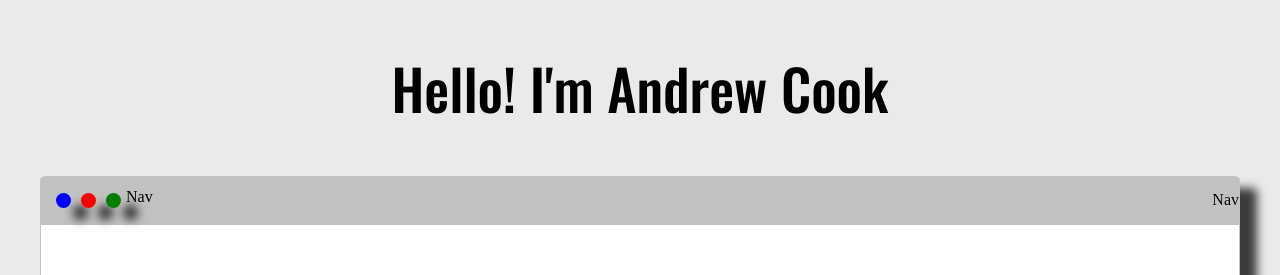
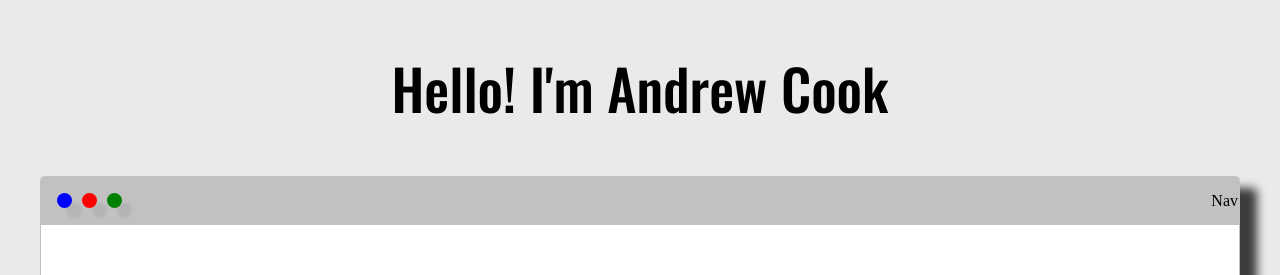
Before and after one commit to atcook68/Website01, a plain HTML site: page index.html in a window 1280 px wide. Shown: the top 275 px of the page. Drawn offline with nearby package versions, Linux system fonts and the light colour scheme.

Commit message:
Made the browser dots more opaque. They were quite dark.

```diff
--- a/default.css
+++ b/default.css
@@ -81,6 +81,7 @@ grid-template-areas:
 }
 
 .nav-wrapper{
+    border: 1px solid var(--borderColor);
     grid-area: nav-wrapper;
 border-bottom: 1px solid var(--borderColor);
 display: flex;
@@ -112,9 +113,9 @@ background-color: var(--borderColor);
     /*Inline the dots with a margin*/
     margin: 5px;
 
--webkit-box-shadow: 17px 12px 10px 0px rgba(0,0,0,0.75);
--moz-box-shadow: 17px 12px 10px 0px rgba(0,0,0,0.75);
-box-shadow: 17px 12px 10px 0px rgba(0,0,0,0.75);
+    -webkit-box-shadow: 10px 10px 2px 0px rgba(168,168,168,0.48);
+    -moz-box-shadow: 10px 10px 2px 0px rgba(168,168,168,0.48);
+    box-shadow: 10px 10px 2px 0px rgba(168,168,168,0.48);
 }
 
 .left-column{
--- a/index.html
+++ b/index.html
@@ -34,7 +34,6 @@
                         <div id="dot-1" class="browser-dot"></div>
                         <div id="dot-2" class="browser-dot"></div>
                         <div id="dot-3" class="browser-dot"></div>
-                    Nav
                 </div>
                 <ul id="navigation">
                     Nav
```
